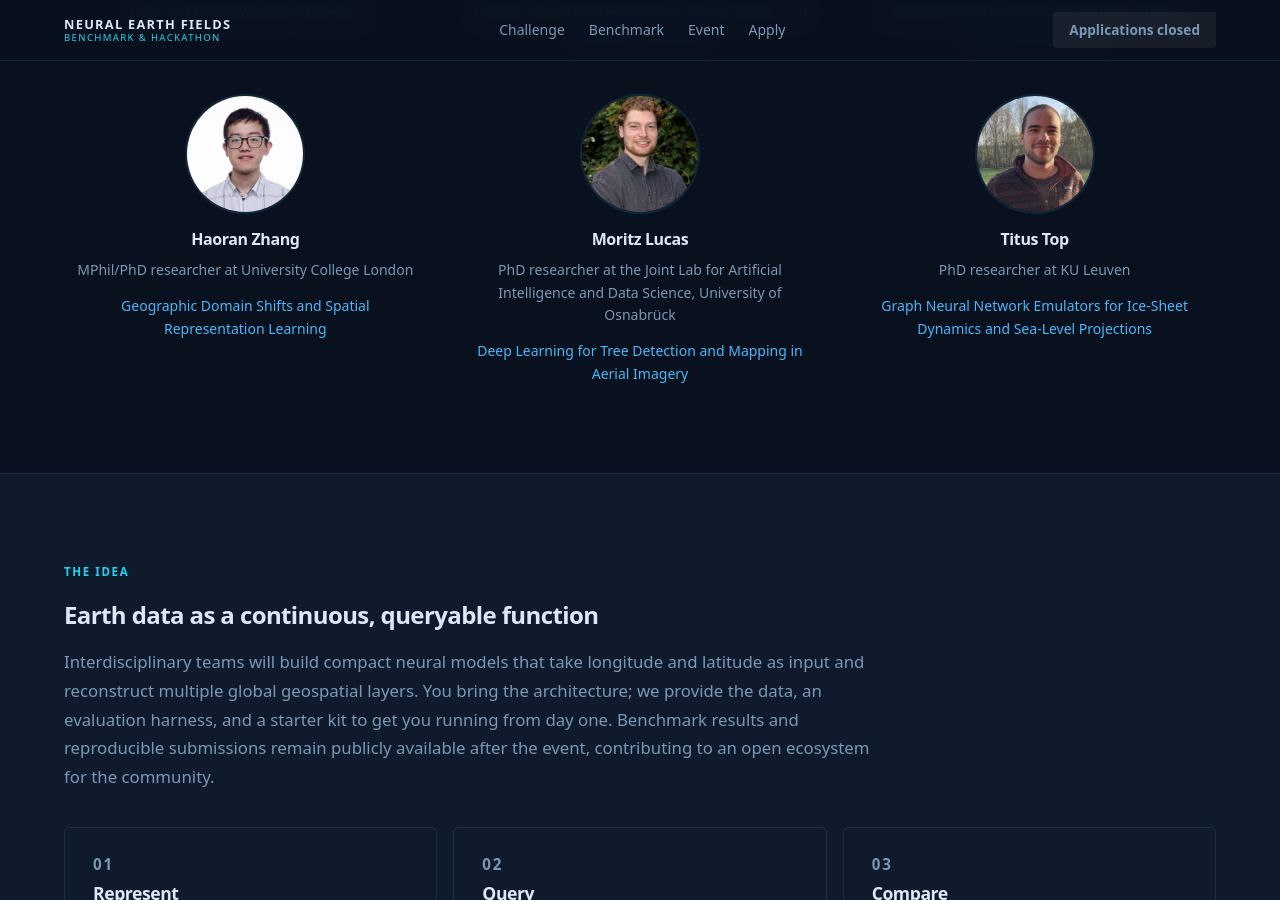
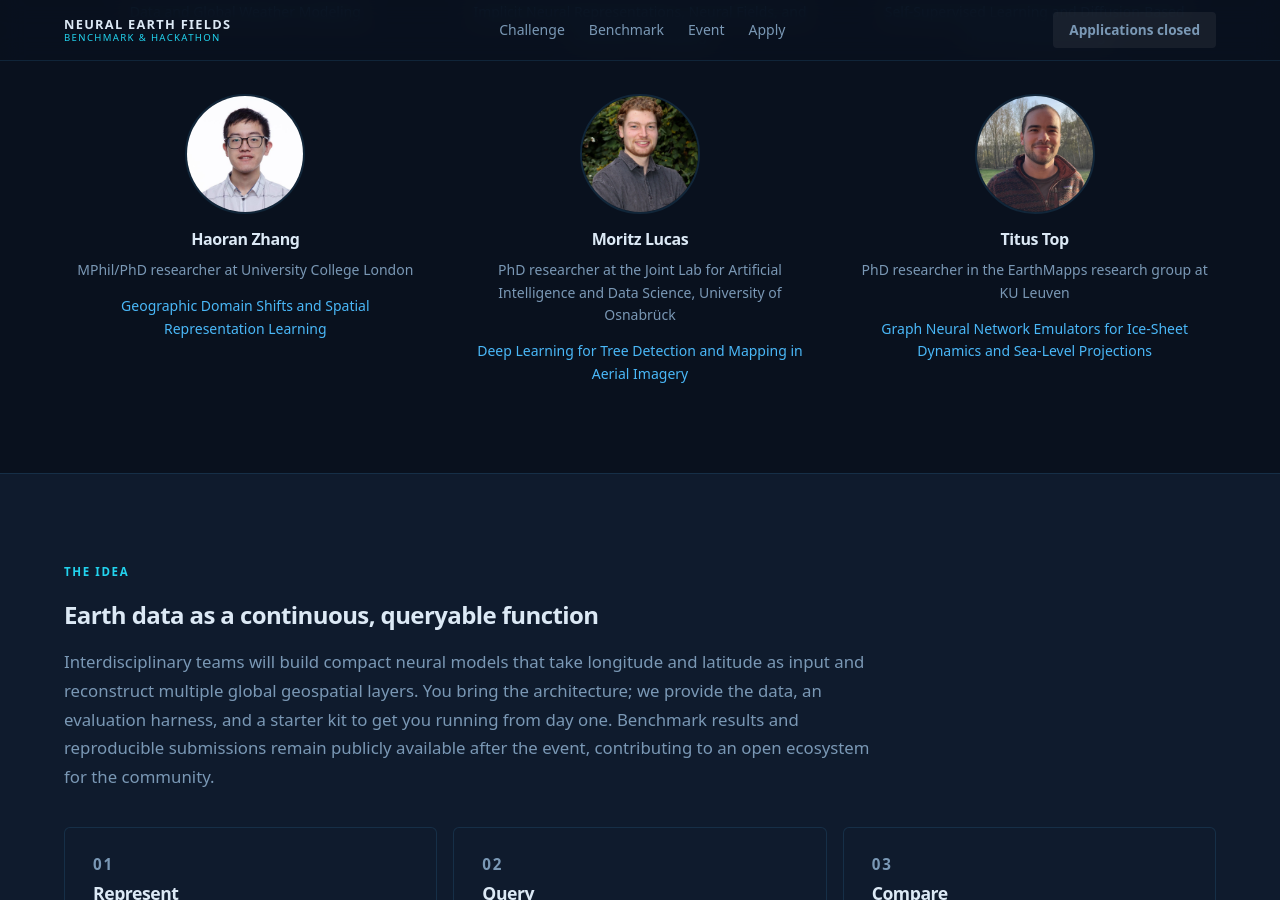
Before and after one commit to neuralearthfields/neuralearthfields.github.io, a Jekyll site: the page built from index.md, in a window 1280 px wide and 900 px high, scrolled down 2414 px. Built offline with Jekyll 4.4.1, drawn with Linux system fonts in a browser that asks for light colours.

Commit message:
Add EarthMapps research group to Titus Top profile

```diff
--- a/_data/participants.yml
+++ b/_data/participants.yml
@@ -55,6 +55,6 @@
   image: "/assets/images/participants/moritz-lucas.jpg"
 
 - name: "Titus Top"
-  bio: "PhD researcher at KU Leuven"
+  bio: "PhD researcher in the EarthMapps research group at KU Leuven"
   research: "Graph Neural Network Emulators for Ice-Sheet Dynamics and Sea-Level Projections"
   image: "/assets/images/participants/titus-top.jpg"
```
